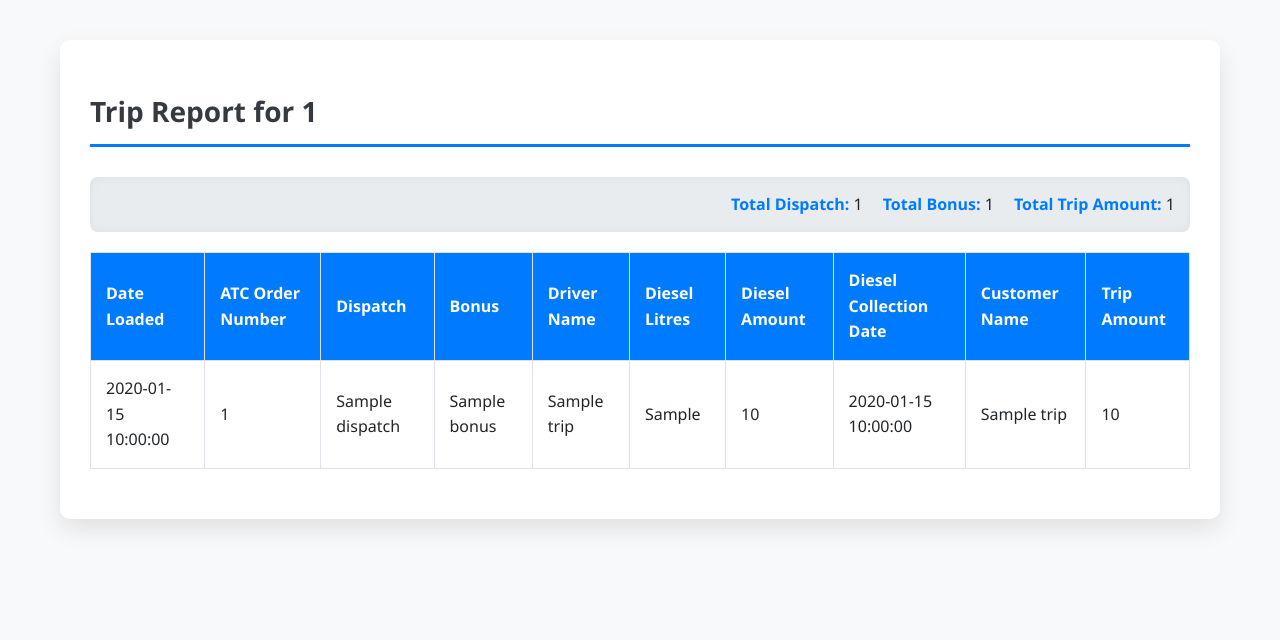
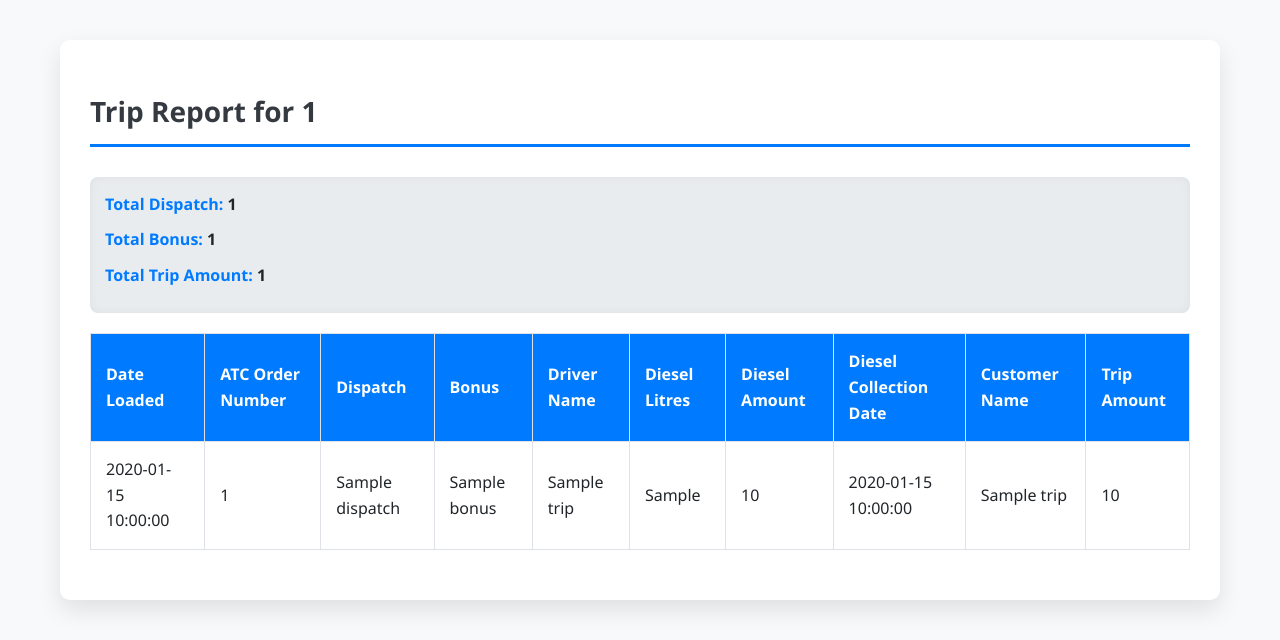
Before and after one commit to ebohsamuel/driver_details_project, a FastAPI app: template driver_app/templates/pdf_trip_report.html in a window 1280 px wide. Shown: the top 640 px of the page. Run offline with FastAPI, Linux system fonts and the light colour scheme; the template is opened without the code that fills it: most values are stand-ins (such as "Sample title", 1, 10 or a date in 2020).

Commit message:
update tmplates in driver_app.py

```diff
--- a/driver_app/templates/pdf_general_expenses_report.html
+++ b/driver_app/templates/pdf_general_expenses_report.html
@@ -37,7 +37,7 @@
 
         .summary {
         display: flex;
-            justify-content: flex-end;
+        justify-content: flex-start; /* Changed from flex-end to flex-start */
         background-color: #e9ecef;
         padding: 15px;
         border-radius: 8px;
@@ -54,6 +54,7 @@
     .summary strong {
         color: #007bff;
     }
+
 
         table {
             width: 100%;
--- a/driver_app/templates/pdf_general_trip_report.html
+++ b/driver_app/templates/pdf_general_trip_report.html
@@ -36,7 +36,7 @@
 
         .summary {
             display: flex;
-            justify-content: flex-end;
+            flex-direction: column; /* Changed to column */
             background-color: #e9ecef;
             padding: 15px;
             border-radius: 8px;
@@ -45,7 +45,7 @@
         }
 
         .summary div {
-            margin-left: 20px;
+            margin-bottom: 10px; /* Changed from margin-left to margin-bottom */
             font-weight: 600;
         }
 
--- a/driver_app/templates/pdf_trip_report.html
+++ b/driver_app/templates/pdf_trip_report.html
@@ -35,21 +35,23 @@
 
         .summary {
             display: flex;
-            justify-content: flex-end;
+            flex-direction: column; /* Changed to column */
             background-color: #e9ecef;
             padding: 15px;
             border-radius: 8px;
+            margin-bottom: 20px;
             box-shadow: inset 0 0 10px rgba(0, 0, 0, 0.05);
-            margin-bottom: 20px;
         }
 
         .summary div {
-            margin-left: 20px;
+            margin-bottom: 10px; /* Changed from margin-left to margin-bottom */
+            font-weight: 600;
         }
 
         .summary strong {
             color: #007bff;
         }
+
 
         table {
             width: 100%;
```
Also changed, not shown: driver_app/templates/pdf_expense_report.html (+6 -1 lines). Lines whose indentation alone changed are shown as unchanged.
